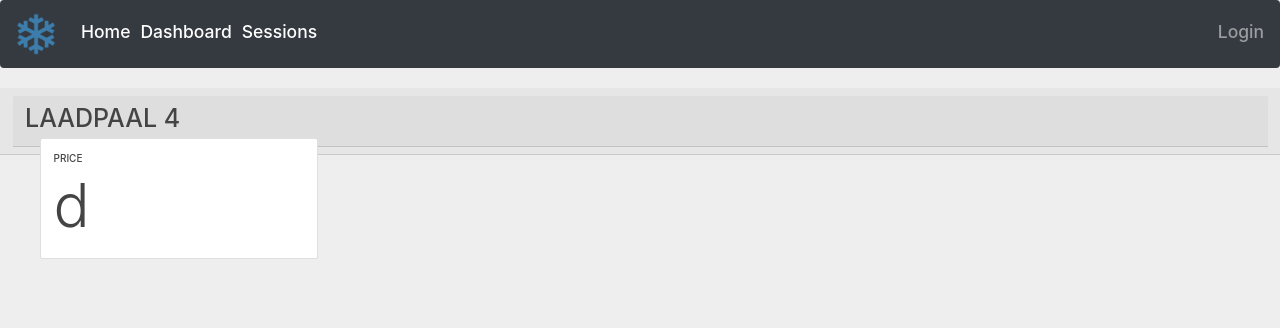
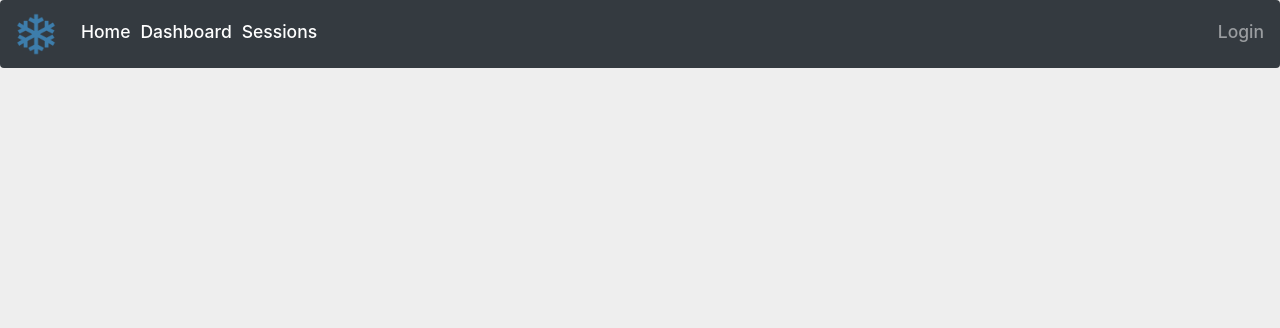
Before and after one commit to avict15/afstudeerproject-1, a Flask app: page /admin/dashboard in a window 1280 px wide. Shown: the top 328 px of the page. Run offline with Flask 2, Linux system fonts and the light colour scheme; data that the repository does not hold is empty; some libraries are stand-ins or nearby versions.

Commit message:
update dashboard

```diff
--- a/app/templates/dashboard.html
+++ b/app/templates/dashboard.html
@@ -1,32 +1,19 @@
 {% extends "base.html" %}
 
 {% block content %}
-<div class="row">
-  <div class="col-md-12">
-    <div class="card-header text-black">
-      <div class="card-header">
-        <h1 class="text-uppercase">Laadpaal 4</h1>
-       <div class="col-lg-3 col-md-6">
-        <div class="card text-black">
-          <div class="card-body">
-            <h6 class="text-uppercase">Price</h6>
-            <h1 class="display-1">d</h1>
-          </div>
-        </div>
-        </div>
-        </div>
-      </div>
-    </div>
+
+
 {% for chargingpoint in chargingpoints%}
 
 {% if chargingpoint.availability %}
+<div class="row">
     <div class="col-md-12">
       <div class="card-header text-black">
         <div class="card">
           <h1 class="text-uppercase">Laadpaal {{chargingpoint.id}}</h1>
 
           <div class="col-lg-3 col-md-6">
-            <div class="card text-black bg-light">
+            <div class="card text-black">
               <div class="card-body">
                 <h6 class="text-uppercase">ID</h6>
                 <h1 class="display-1">{{chargingpoint.id}}</h1>
@@ -35,7 +22,7 @@
           </div>
 
           <div class="col-lg-3 col-md-6">
-            <div class="card text-black bg-light">
+            <div class="card text-black">
               <div class="card-body">
                 <h6 class="text-uppercase">Price</h6>
                 <h1 class="display-1">{{chargingpoint.price}}</h1>
@@ -45,7 +32,7 @@
           {% for session in sessions%}
             {% if session.chargingpoint_id == chargingpoint.id and session.endtime == None %}
             <div class="col-lg-3 col-md-6">
-              <div class="card text-black bg-light">
+              <div class="card text-black">
                 <div class="card-body">
                 <h6 class="text-uppercase">Current user</h6>
                 {% for user in users%}
@@ -57,7 +44,7 @@
               </div>
             </div>
             <div class="col-lg-3 col-md-6">
-              <div class="card text-black bg-light">
+              <div class="card text-black">
                 <div class="card-body">
                 <h6 class="text-uppercase">Start time</h6>
                 <h1 class="display-1">{{ session.created.strftime('%m-%d %H:%M:%S') }}</h1>
```
